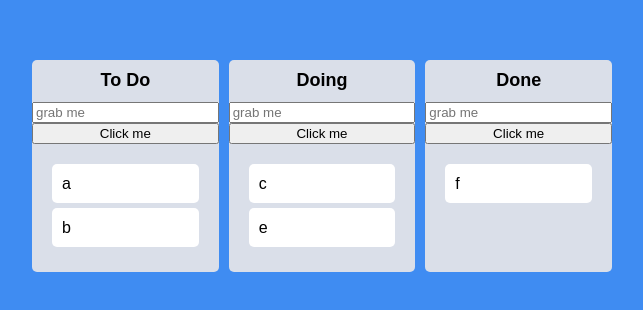
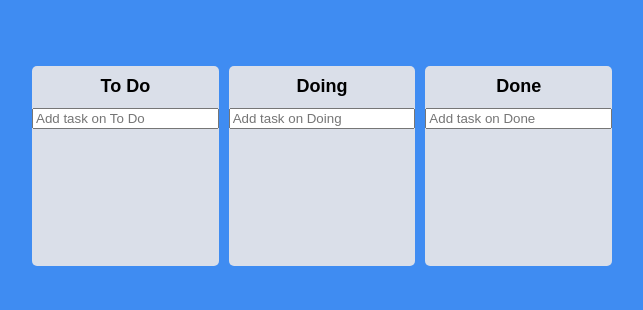
Before and after one commit to Jacesoul/react-TRELLO, a React (Create React App) app: page / in a window 1280 px wide. Shown: the part 234-544 px from the top of the page, without its empty margins (318-961 px from the left). Built offline with nearby package versions, Linux system fonts and the light colour scheme.

Commit message:
setUp for creating ToDo with useForm

```diff
--- a/src/Components/Board.tsx
+++ b/src/Components/Board.tsx
@@ -1,6 +1,8 @@
 import { useRef } from "react";
 import { Droppable } from "react-beautiful-dnd";
+import { useForm } from "react-hook-form";
 import styled from "styled-components";
+import { ITodo } from "../atoms";
 import DragabbleCard from "./DragabbleCard";
 
 const Wrapper = styled.div`
@@ -17,6 +19,13 @@
   font-weight: 600;
   margin-bottom: 10px;
   font-size: 18px;
+`;
+
+const Form = styled.form`
+  width: 100%;
+  input {
+    width: 100%;
+  }
 `;
 
 interface IAreaProps {
@@ -37,23 +46,29 @@
 `;
 
 interface IBoardProps {
-  toDos: string[];
+  toDos: ITodo[];
   boardId: string;
 }
 
+interface IForm {
+  toDo: string;
+}
+
 function Board({ toDos, boardId }: IBoardProps) {
-  const inputRef = useRef<HTMLInputElement>(null);
-  const onClick = () => {
-    inputRef.current?.focus();
-    setTimeout(() => {
-      inputRef.current?.blur();
-    }, 5000);
+  const { register, setValue, handleSubmit } = useForm<IForm>();
+  const onValid = ({ toDo }: IForm) => {
+    setValue("toDo", "");
   };
   return (
     <Wrapper>
       <Title>{boardId}</Title>
-      <input ref={inputRef} type="text" placeholder="grab me" />
-      <button onClick={onClick}>Click me</button>
+      <Form onSubmit={handleSubmit(onValid)}>
+        <input
+          {...register("toDo", { required: true })}
+          type="text"
+          placeholder={`Add task on ${boardId}`}
+        />
+      </Form>
       <Droppable droppableId={boardId}>
         {(magic, snapshot) => (
           <Area
@@ -64,9 +79,10 @@
           >
             {toDos.map((toDo, index) => (
               <DragabbleCard
-                key={toDo}
+                key={toDo.id}
                 index={index}
-                toDo={toDo}
+                toDoId={toDo.id}
+                toDoText={toDo.text}
               ></DragabbleCard>
             ))}
             {magic.placeholder}
--- a/src/Components/DragabbleCard.tsx
+++ b/src/Components/DragabbleCard.tsx
@@ -13,14 +13,14 @@
 `;
 
 interface IDragabbleCardProps {
-  toDo: string;
+  toDoId: number;
+  toDoText: string;
   index: number;
 }
 
-function DragabbleCard({ toDo, index }: IDragabbleCardProps) {
-  console.log(toDo, "has been rendered");
+function DragabbleCard({ toDoId, toDoText, index }: IDragabbleCardProps) {
   return (
-    <Draggable key={toDo} draggableId={toDo} index={index}>
+    <Draggable draggableId={toDoId + ""} index={index}>
       {(magic, snapshot) => (
         <Card
           isDragging={snapshot.isDragging}
@@ -28,7 +28,7 @@
           {...magic.draggableProps}
           {...magic.dragHandleProps}
         >
-          {toDo}
+          {toDoText}
         </Card>
       )}
     </Draggable>
--- a/src/atoms.tsx
+++ b/src/atoms.tsx
@@ -1,14 +1,19 @@
 import { atom, selector } from "recoil";
 
+export interface ITodo {
+  id: number;
+  text: string;
+}
+
 interface IToDoState {
-  [key: string]: string[];
+  [key: string]: ITodo[];
 }
 
 export const toDoState = atom<IToDoState>({
   key: "toDo",
   default: {
-    "To Do": ["a", "b"],
-    Doing: ["c", "e"],
-    Done: ["f"],
+    "To Do": [],
+    Doing: [],
+    Done: [],
   },
 });
```
